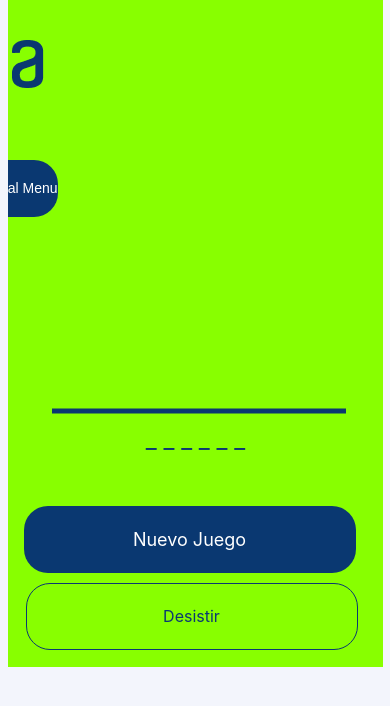
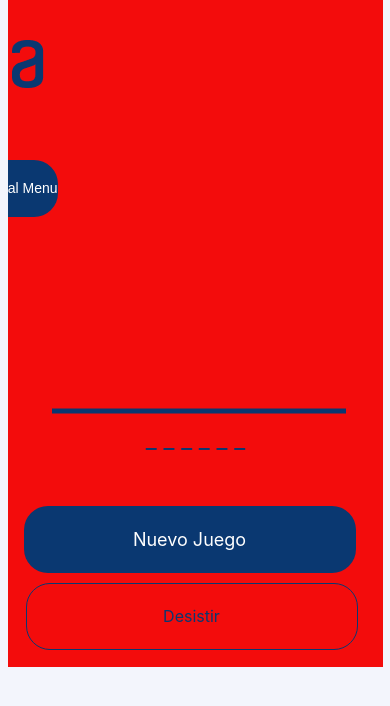
Before and after one commit to EzequielMassa/Challenge-HangMan-ORACLE-one, a plain HTML site: page index.html in a window 390 px wide. Both pictures are taken after a click on the button "Single Player". Drawn offline with Linux system fonts and the light colour scheme; some packages are replaced by stand-ins of ours; a script that the page names is missing.

Commit message:
HangMan V1.1

```diff
--- a/css/style.css
+++ b/css/style.css
@@ -365,7 +365,7 @@
 .mobile-input {
   width: 100%;
   height: 100%;
-  background-color: rgb(136, 255, 0);
+  background-color: rgb(243, 12, 12);
 }
 
 
--- a/index.html
+++ b/index.html
@@ -37,7 +37,7 @@
         </button>
       </div>
 
-<input type="text" class="mobile-input hide" id="mobile-input" autofocus>
+<input type="text" class="mobile-input hide" id="mobile-input">toca para mostrar teclado
 
       <div class="tablero hide">
         <div id="canvas-container" class="canvas-container">
--- a/js/mobile.js
+++ b/js/mobile.js
@@ -21,6 +21,7 @@
     setTimeout(() => {
       MOBILEINPUT.value = "";
       MOBILEINPUT.focus();
+      MOBILEINPUT.select();
     }, 150);
     let letraPresionada = e.data;
     letraSeleccionada = letraPresionada;
```
